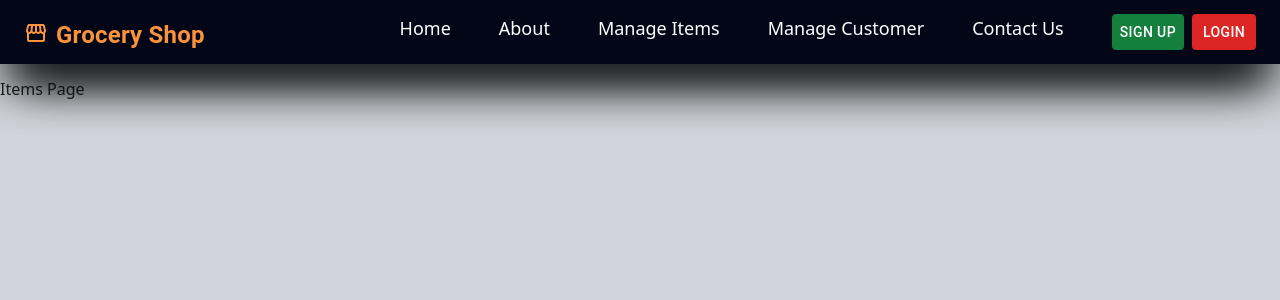
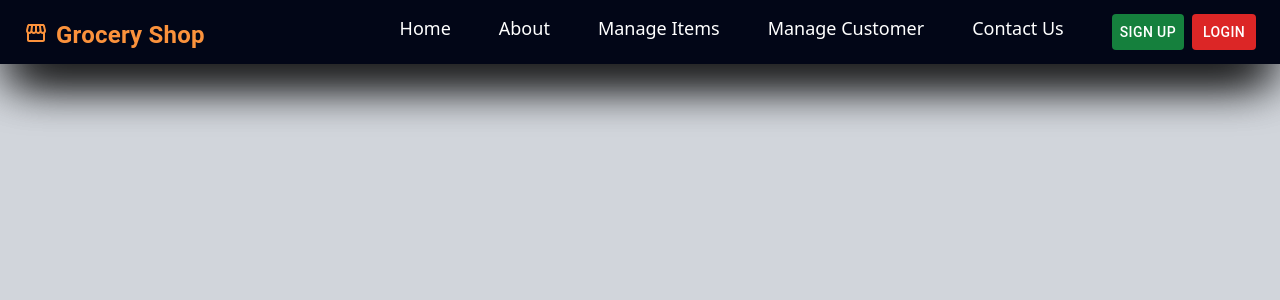
Before and after one commit to AbhiWPA/MERN-Application, a React (Create React App) app in the folder frontend/: page /items in a window 1280 px wide. Shown: the top 300 px of the page. Built offline with nearby package versions, Linux system fonts and the light colour scheme.

Commit message:
content updated

```diff
--- a/frontend/public/index.html
+++ b/frontend/public/index.html
@@ -3,7 +3,7 @@
   <head>
     <meta charset="utf-8" />
     <link rel="icon" href="%PUBLIC_URL%/favicon.ico" />
-    <link rel="stylesheet" href="https://cdn.jsdelivr.net/npm/bootstrap@5.3.0/dist/css/bootstrap.min.css" />
+    <link rel="stylesheet" href="https://stackpath.bootstrapcdn.com/bootstrap/4.1.0/css/bootstrap.min.css" integrity="sha384-9gVQ4dYFwwWSjIDZnLEWnxCjeSWFphJiwGPXr1jddIhOegiu1FwO5qRGvFXOdJZ4" crossorigin="anonymous" />
     <meta name="viewport" content="width=device-width, initial-scale=1" />
     <meta name="theme-color" content="#000000" />
     <meta
@@ -40,6 +40,16 @@
       To begin the development, run `npm start` or `yarn start`.
       To create a production bundle, use `npm run build` or `yarn build`.
     -->
-    <script src="https://cdn.jsdelivr.net/npm/bootstrap@5.3.0/dist/js/bootstrap.bundle.min.js"></script>
+    <script src="https://code.jquery.com/jquery-3.3.1.slim.min.js"
+integrity="sha384-q8i/X+965DzO0rT7abK41JStQIAqVgRVzpbzo5smXKp4YfRvH+8abtTE1Pi6jizo"
+crossorigin="anonymous"></script>
+
+<script src="https://cdnjs.cloudflare.com/ajax/libs/popper.js/1.14.0/umd/popper.min.js"
+integrity="sha384-cs/chFZiN24E4KMATLdqdvsezGxaGsi4hLGOzlXwp5UZB1LY//20VyM2taTB4QvJ"
+crossorigin="anonymous"></script>
+
+<script src="https://stackpath.bootstrapcdn.com/bootstrap/4.1.0/js/bootstrap.min.js"
+integrity="sha384-uefMccjFJAIv6A+rW+L4AHf99KvxDjWSu1z9VI8SKNVmz4sk7buKt/6v9KI65qnm"
+crossorigin="anonymous"></script>
   </body>
 </html>
--- a/frontend/src/App.js
+++ b/frontend/src/App.js
@@ -10,7 +10,7 @@ import Layout from './components/Layout/Layout'
 
 function App() {
   return (
-    <div className="App h-screen">
+    <div className="App h-80">
      <Layout/>
     </div>
   );
--- a/frontend/src/pages/Home.js
+++ b/frontend/src/pages/Home.js
@@ -10,9 +10,9 @@ const Home = () => {
       </div>
       <img src={image} className='w-full' style={{objectFit: 'cover', height: '550px'}}></img> */}
 
-      <div className='relative' style={{objectFit: 'cover', height: '561px', border: '1px solid red', marginTop: '64px'}}>
+      <div className='relative' style={{objectFit: 'cover', height: '555px', marginTop: '-17px'}}>
 
-                  {/* <div id="carouselExampleCaptions" className="carousel slide h-fit">
+                  <div id="carouselExampleCaptions" className="carousel slide h-fit" style={{objectFit: 'cover', height: '555px'}}>
                     <div className="carousel-indicators">
                       <button type="button" data-bs-target="#carouselExampleCaptions" data-bs-slide-to="0" class="active" aria-current="true" aria-label="Slide 1"></button>
                       <button type="button" data-bs-target="#carouselExampleCaptions" data-bs-slide-to="1" aria-label="Slide 2"></button>
@@ -49,7 +49,7 @@ const Home = () => {
               <span className="carousel-control-next-icon" aria-hidden="true"></span>
               <span className="visually-hidden">Next</span>
             </button>
-          </div> */}
+          </div>
 
       </div>
    </>
--- a/frontend/src/pages/Items.js
+++ b/frontend/src/pages/Items.js
@@ -3,10 +3,10 @@ import Header from '../components/Layout/Header'
 
 const Items = () => {
   return (
-    <>
+    <div>
       <Header />
-      <h1>Items Page</h1>
-    </>
+
+    </div>
   )
 }
 
--- /dev/null
+++ b/frontend/src/styles/main-style.css
@@ -0,0 +1,42 @@
+/*
+* @Created by: Abhishek Ashinsa
+* @Date: 18/09/2022
+* @Project: My-Portfolio
+* */
+
+
+
+div:nth-child(2){
+    box-shadow: 3px 2px 3px 3px rgba(0, 0, 0, 0.76);
+}
+
+main {
+    margin-left: 220px;
+    margin-top: 13vh;
+}
+
+main>section {
+    width: 100%;
+    height: 87vh;
+    /*border: 1px solid red;*/
+}
+
+main>section:nth-child(2)>div:first-of-type{
+    display: inline-block;
+    color: white;
+}
+main>section:nth-child(2)>div>i:first-of-type {
+    font-size: 28px;
+}
+main>section:nth-child(2)>div>h2:first-of-type {
+    display: inline-block;
+    margin-left: 15px;
+}
+
+main>section>div:last-of-type {
+    max-height: 250px;
+}
+
+/*.table-responsive {*/
+/*    max-height: 5rem;*/
+/*}*/
```
